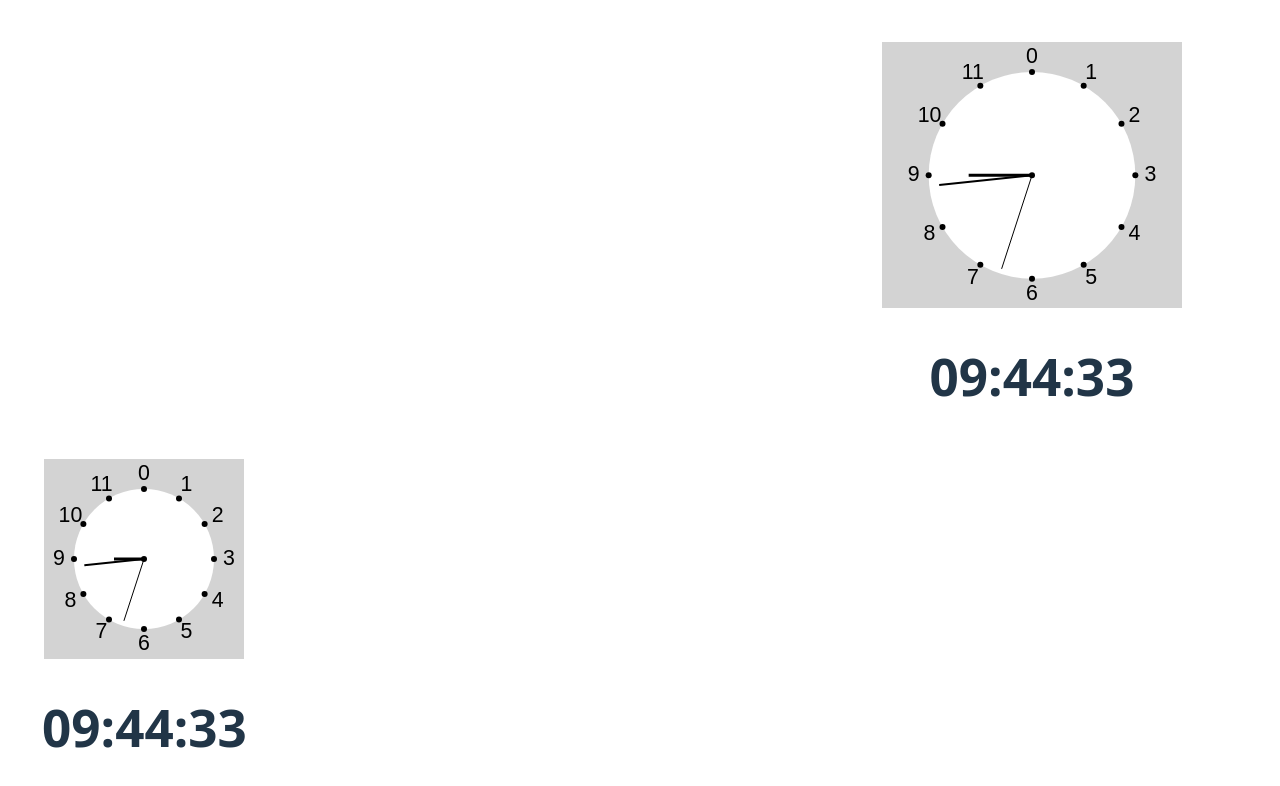
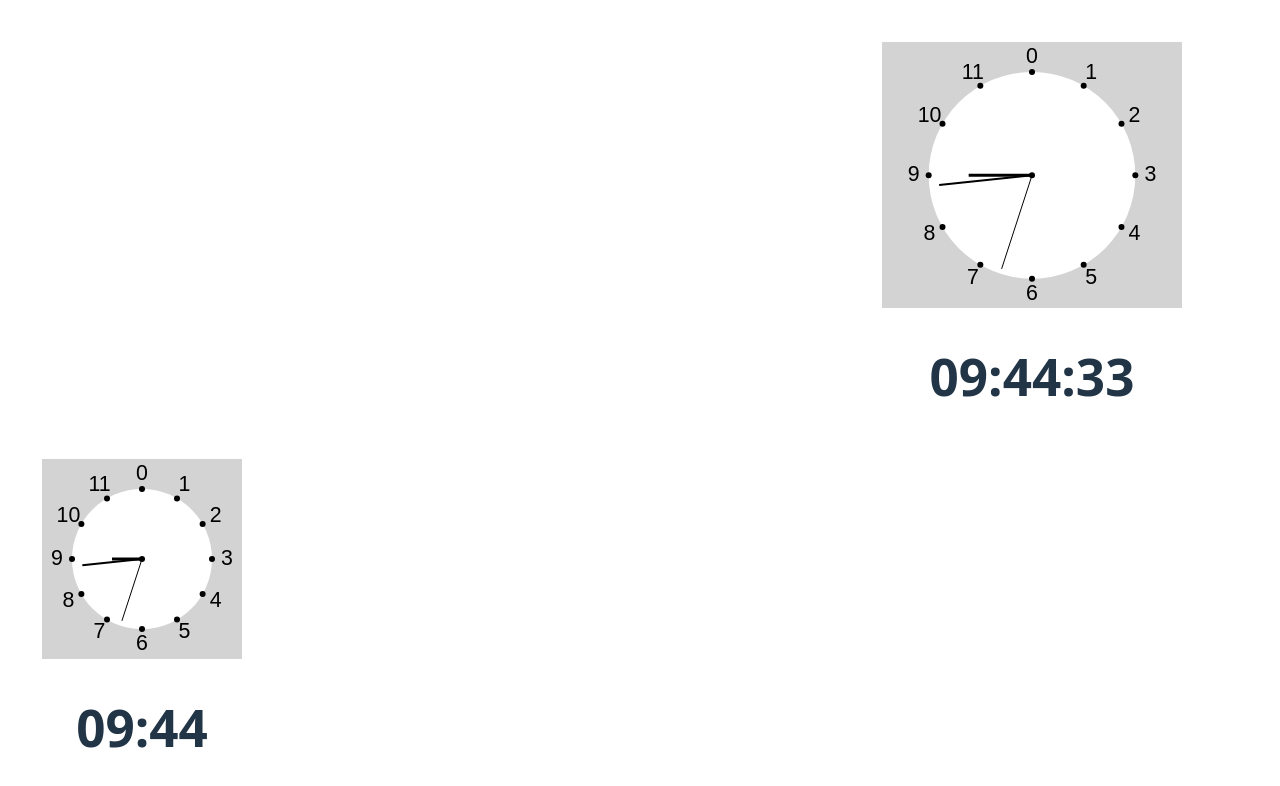
Before and after one commit to MaksimKuz/react-canvas-demo, a React (Vite) app: page / in a window 1280 px wide. Shown: the top 786 px of the page. Built offline with nearby package versions, Linux system fonts and the light colour scheme.

Commit message:
Устранение ошибок анализа

```diff
--- a/src/App.tsx
+++ b/src/App.tsx
@@ -36,7 +36,7 @@ function App() {
               <Canvas width={300} height={300} />
           </div>
           <div style={blockStyle}><TimePanel width={300} height={400} /></div>
-          <div style={blockStyle}><TimePanel width={200} height={300} /></div>
+          <div style={blockStyle}><TimePanel width={200} height={300} showSeconds={false} /></div>
 
       </div>
   )
--- a/src/TimePanel.tsx
+++ b/src/TimePanel.tsx
@@ -1,12 +1,12 @@
 import React from 'react';
 import Clock from "./Clock.tsx";
-import Timer from "./Timer.tsx";
+import Timer, {type TimerProps} from "./Timer.tsx";
 
-export default function TimePanel(props) {
+export default function TimePanel(props: TimerProps) {
     return (
         <div>
             <Clock width={props.width} height={props.height*2/3}/>
-            <Timer width={props.width} height={props.height*1/3}/>
+            <Timer width={props.width} height={props.height/3} showSeconds={props.showSeconds}/>
         </div>
     );
 }
```
Also changed, not shown: src/Timer.tsx (+8 -2 lines).
